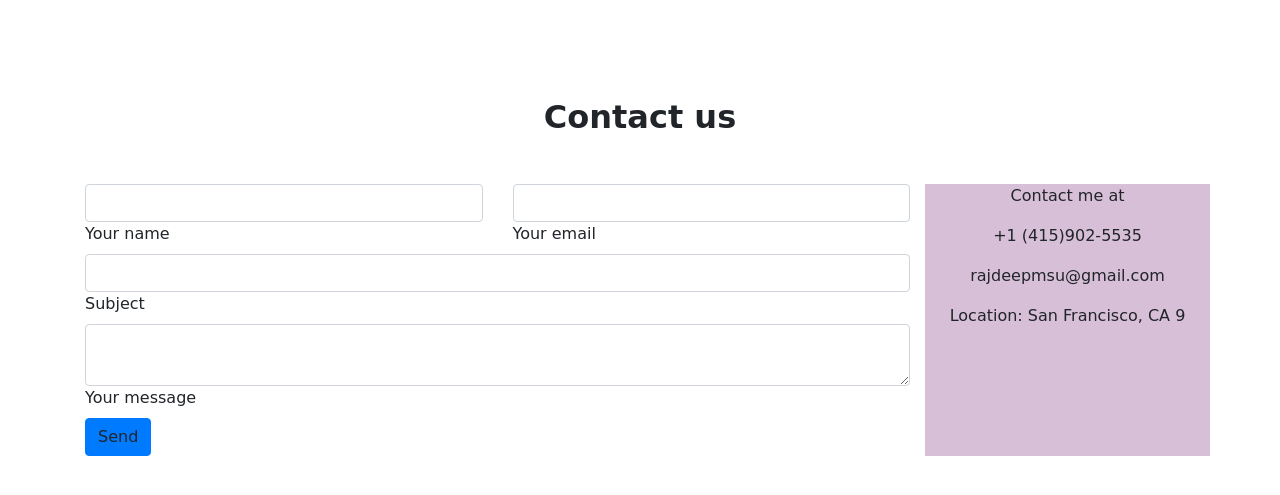
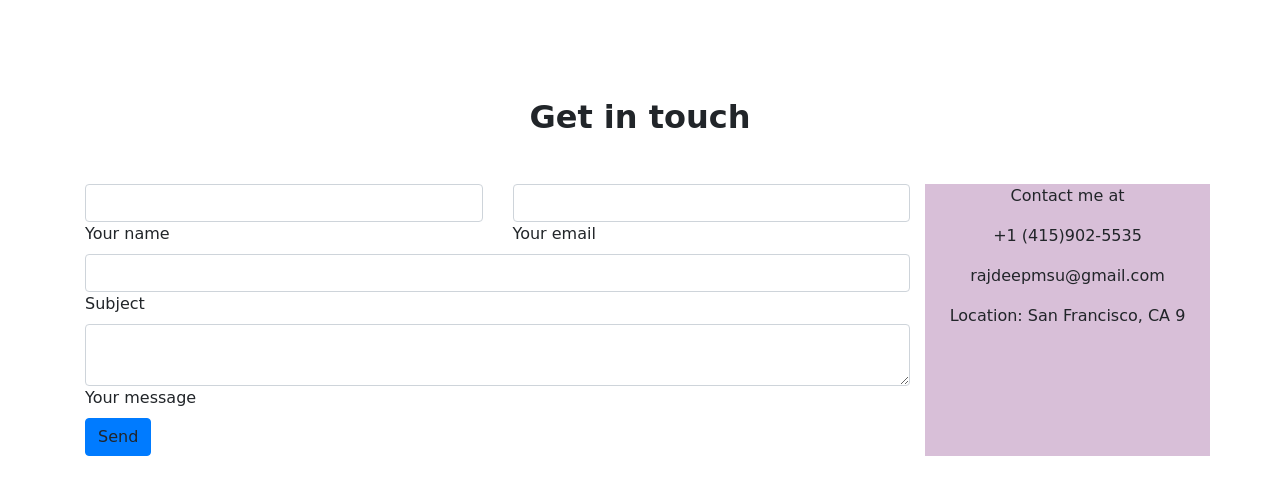
Before and after one commit to rajdeep041/02ResponsivePortfolio, a plain HTML site: page contact.html in a window 1280 px wide. Shown: the part 95-590 px from the top of the page. Drawn offline with nearby package versions, Linux system fonts and the light colour scheme.

```diff
--- a/contact.html
+++ b/contact.html
@@ -44,7 +44,7 @@
 <section class="mb-4">
 
     <!--Section heading-->
-    <h2 class="h1-responsive font-weight-bold text-center my-4">Contact us</h2>
+    <h2 class="h1-responsive font-weight-bold text-center my-4">Get in touch</h2>
     <!--Section description-->
     <p class="text-center w-responsive mx-auto mb-5"></p>
 
```
Also changed, not shown: 1 other file.
